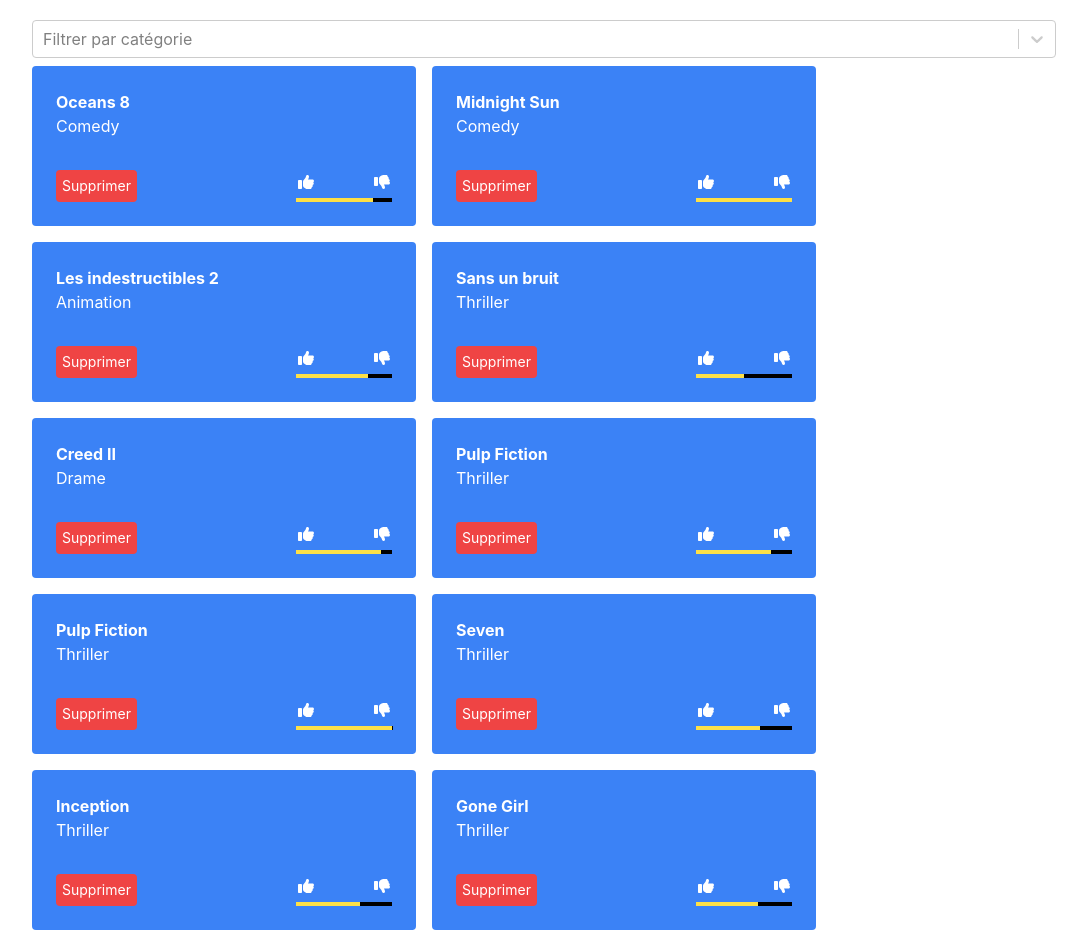
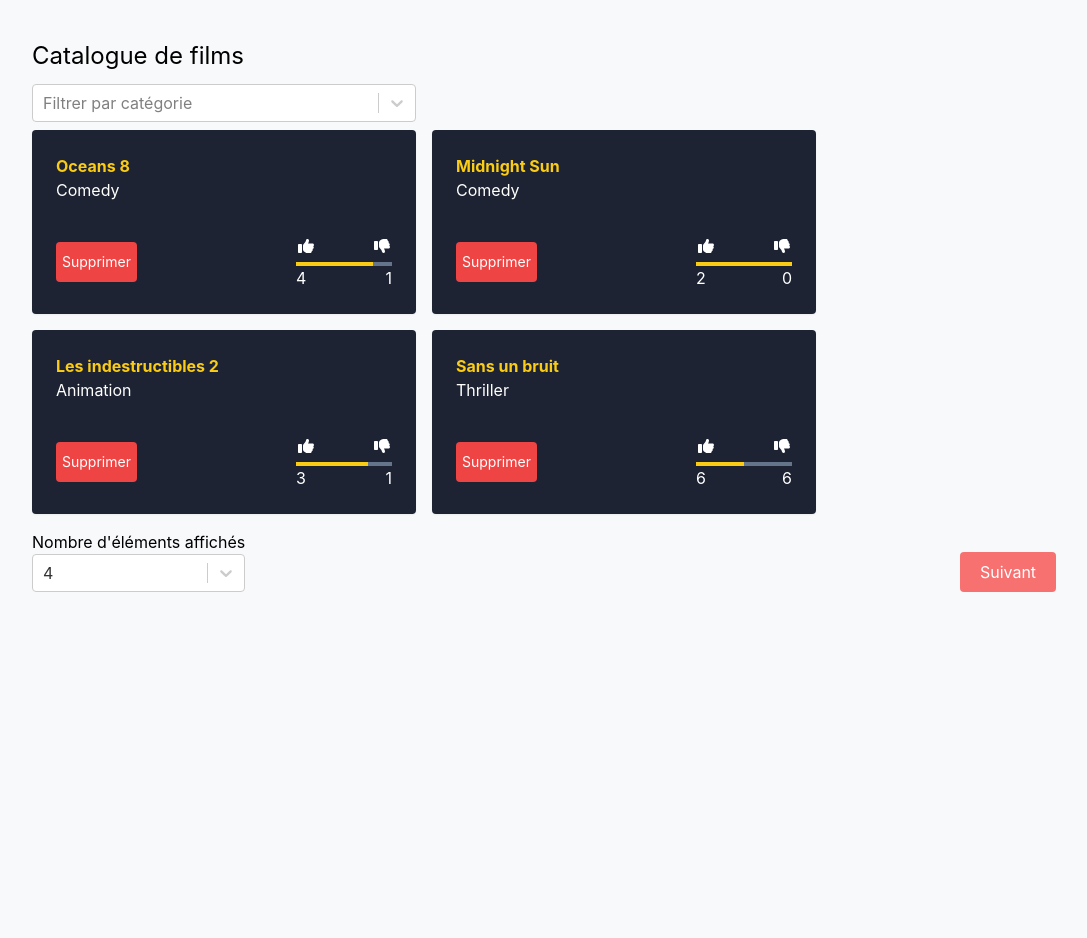
Before and after one commit to Stabien/test_particeep, a React (Vite) app: page / in a window 1280 px wide. Shown: the whole page, without its empty margins (96-1183 px from the left). After the commit the page ends 800 px from the top, so only its background shows below. Built offline with nearby package versions, Linux system fonts and the light colour scheme.

Commit message:
feat: add pagination system, update design and add ci/cd

```diff
--- a/src/components/CardMovie.tsx
+++ b/src/components/CardMovie.tsx
@@ -69,28 +69,40 @@ const CardMovie = (props: Props): JSX.Element => {
   }, [props.data.likes, props.data.dislikes])
 
   return (
-    <div className="w-96 p-6 mr-4 my-2 ml-0 bg-blue-500 rounded text-white">
+    <div className="w-96 p-6 sm:mr-4 my-2 ml-0 bg-black rounded text-yellow-400 shadow-sm">
       <h1 className="font-bold">{props.data.title}</h1>
-      <h2>{props.data.category}</h2>
+      <h2 className="text-white">{props.data.category}</h2>
       <div className="mt-8 flex flex-row justify-between">
         <button
           onClick={() => dispatch(deleteMovie(props.data.id))}
-          className="bg-red-500 p-1.5 rounded text-sm"
+          className="bg-red-500 p-1.5 rounded text-sm h-10 my-auto text-white"
         >
           Supprimer
         </button>
         <div className="w-24">
-          <div className="w-full flex flex-row justify-between">
-            <button className="w-5 h-5" onClick={() => handleLike()}>
+          <div className="w-full flex flex-row justify-between text-white">
+            <button
+              className={`w-5 h-5 ${isLiked ? 'text-yellow-500' : ''}`}
+              onClick={() => handleLike()}
+            >
               <FontAwesomeIcon icon={faThumbsUp} />
             </button>
-            <button className="w-5 h-5" onClick={() => handleDislike()}>
+            <button
+              className={`w-5 h-5 ${isDisliked ? 'text-yellow-500' : ''}`}
+              onClick={() => handleDislike()}
+            >
               <FontAwesomeIcon icon={faThumbsDown} />
             </button>
           </div>
-          <div className="w-full flex flex-row justify-between pt-2">
-            <span className="bg-yellow-300 h-1" style={{ width: `${likeRatio}%` }}></span>
-            <span className="bg-black h-1" style={{ width: `${dislikeRatio}%` }}></span>
+          <div>
+            <div className="w-full flex flex-row justify-between pt-2 text-white rounded">
+              <span className="bg-yellow-400 h-1" style={{ width: `${likeRatio}%` }}></span>
+              <span className="bg-slate-500 h-1" style={{ width: `${dislikeRatio}%` }}></span>
+            </div>
+            <div className="flex flex-row justify-between text-white">
+              <span>{props.data.likes}</span>
+              <span>{props.data.dislikes}</span>
+            </div>
           </div>
         </div>
       </div>
--- a/src/components/Multiselect.tsx
+++ b/src/components/Multiselect.tsx
@@ -1,23 +1,23 @@
-import { MultiselectOption } from '@/types'
+import { SelectOption } from '@/types'
 import { useState } from 'react'
 import Select from 'react-select'
 
 interface Props {
-  options: MultiselectOption[]
-  onChange: (value: MultiselectOption[]) => void
+  options: SelectOption[]
+  onChange: (value: SelectOption[]) => void
 }
 
 const Multiselect = (props: Props): JSX.Element => {
   const { options, onChange: updateValue } = props
-  const [selectedOptions, setSelectedOptions] = useState<MultiselectOption[]>([])
+  const [selectedOptions, setSelectedOptions] = useState<SelectOption[]>([])
 
-  const onChange = (value: MultiselectOption[]): void => {
+  const onChange = (value: SelectOption[]): void => {
     setSelectedOptions(value)
     updateValue(value)
   }
 
   return (
-    <div>
+    <div className="sm:w-96 w-full">
       <Select
         value={selectedOptions}
         options={options}
--- a/src/pages/Home.tsx
+++ b/src/pages/Home.tsx
@@ -1,26 +1,28 @@
-import { Fragment, useEffect, useState } from 'react'
+import { useEffect, useState } from 'react'
 import { useDispatch, useSelector } from 'react-redux'
 import { movies$ } from '@/data/movies.js'
 import CardMovie from '@/components/CardMovie'
-import { State, Movie, MultiselectOption } from '@/types'
+import { State, Movie, SelectOption } from '@/types'
 import { fillMoviesAction } from '@/store/movieSlice'
 import Multiselect from '@/components/Multiselect'
+import Select from 'react-select'
+
+const itemPerPageOptions = [
+  { value: 4, label: '4' },
+  { value: 8, label: '8' },
+  { value: 12, label: '12' },
+]
 
 const Home = (): JSX.Element => {
   const dispatch = useDispatch()
   const movies = useSelector((state: State) => state.movies)
   const isLoaded = useSelector((state: State) => state.isLoaded)
 
-  const [selectedOptions, setSelectedOptions] = useState<MultiselectOption[]>([])
+  const [selectedOptions, setSelectedOptions] = useState<SelectOption[]>([])
 
-  const renderMovieList = movies.map((movie) => {
-    const selectedCategories = selectedOptions.map((option) => option.value)
-    if (selectedCategories.includes(movie.category) || selectedOptions.length === 0) {
-      return <CardMovie key={movie.id} data={movie} />
-    } else {
-      return <Fragment key={movie.id}></Fragment>
-    }
-  })
+  const [pageNumber, setPageNumber] = useState(0)
+  const [itemPerPage, setItemPerPage] = useState(4)
+  const [displayNextButton, setDislayNextButton] = useState(true)
 
   const movieCategories: string[] = []
 
@@ -30,10 +32,66 @@ const Home = (): JSX.Element => {
     }
   }
 
-  const multiselectOptions = movieCategories.map((category) => ({
+  const SelectOptions = movieCategories.map((category) => ({
     label: category,
     value: category,
   }))
+
+  const getMovieListFiltered = (): Movie[] => {
+    const movieList = []
+    const selectedCategories = selectedOptions.map((option) => option.value)
+
+    for (const movie of movies) {
+      if (selectedCategories.includes(movie.category) || selectedOptions.length === 0) {
+        movieList.push(movie)
+      }
+    }
+    return movieList
+  }
+
+  const renderMovieList = (): JSX.Element[] => {
+    const movieList = getMovieListFiltered()
+    const indexBeginList = itemPerPage * pageNumber
+    const indexEndList = itemPerPage * (pageNumber + 1)
+
+    const listToRender = []
+
+    for (let i = indexBeginList; i < indexEndList; i++) {
+      if (i < movieList.length) {
+        listToRender.push(<CardMovie key={movieList[i].id} data={movieList[i]} />)
+      }
+    }
+
+    if (indexEndList >= movieList.length && displayNextButton) {
+      setDislayNextButton(false)
+    } else if (movieList.length > indexEndList && !displayNextButton) {
+      setDislayNextButton(true)
+    }
+    return listToRender
+  }
+
+  const previousButton = (
+    <button
+      className="mr-auto sm:mr-2 bg-red-400 px-2 w-24 h-10 text-white rounded"
+      onClick={() => setPageNumber(pageNumber - 1)}
+    >
+      Précédent
+    </button>
+  )
+
+  const nextButton = (
+    <button
+      className="ml-auto sm:ml-2 bg-red-400 px-2 w-24 h-10 text-white rounded"
+      onClick={() => setPageNumber(pageNumber + 1)}
+    >
+      Suivant
+    </button>
+  )
+
+  const updateItemPerPage = (option: SelectOption): void => {
+    setPageNumber(0)
+    setItemPerPage(option.value)
+  }
 
   useEffect(() => {
     if (!isLoaded) {
@@ -46,11 +104,28 @@ const Home = (): JSX.Element => {
   })
 
   return (
-    <div className="w-4/5 mx-auto mt-5">
+    <div className="w-4/5 mx-auto mt-5 py-5">
+      <h1 className="text-2xl mb-3 text-bold">Catalogue de films</h1>
       <div>
-        <Multiselect options={multiselectOptions} onChange={setSelectedOptions} />
+        <Multiselect options={SelectOptions} onChange={setSelectedOptions} />
       </div>
-      <div className="flex flex-wrap flex-row">{renderMovieList}</div>
+      <div className="flex flex-wrap flex-row">{movies.length > 0 ? renderMovieList() : null}</div>
+      <div className="w-full flex flex-col sm:flex-row justify-between">
+        <div className="mt-2">
+          <label htmlFor="select-item-per-page text-xs">Nombre d'éléments affichés</label>
+          <Select
+            options={itemPerPageOptions}
+            onChange={updateItemPerPage}
+            aria-label="Nombre d'éléments par page"
+            defaultValue={itemPerPageOptions[0]}
+            name="select-item-per-page"
+          />
+        </div>
+        <div className="mt-2 justify-between sm:mt-auto sm:w-fit sm:ml-auto flex flex-row">
+          {pageNumber > 0 ? previousButton : null}
+          {displayNextButton ? nextButton : null}
+        </div>
+      </div>
     </div>
   )
 }
--- a/src/styles/index.css
+++ b/src/styles/index.css
@@ -5,4 +5,5 @@
 body {
   margin: 0;
   font-family: 'Inter';
+  background: #f7f9fa;
 }
--- a/src/types/index.ts
+++ b/src/types/index.ts
@@ -20,7 +20,7 @@ export interface MovieLikeData {
   value: number
 }
 
-export interface MultiselectOption {
+export interface SelectOption {
   label: string
-  value: string
+  value: any
 }
--- a/tailwind.config.cjs
+++ b/tailwind.config.cjs
@@ -2,7 +2,11 @@
 module.exports = {
   content: ['./src/**/*.{js,jsx,ts,tsx}'],
   theme: {
-    extend: {},
+    extend: {
+      colors: {
+        black: '#1D2333',
+      },
+    },
   },
   plugins: [],
 }
```
Also changed, not shown: src/components/index.ts (deleted), src/services/index.ts (deleted).
